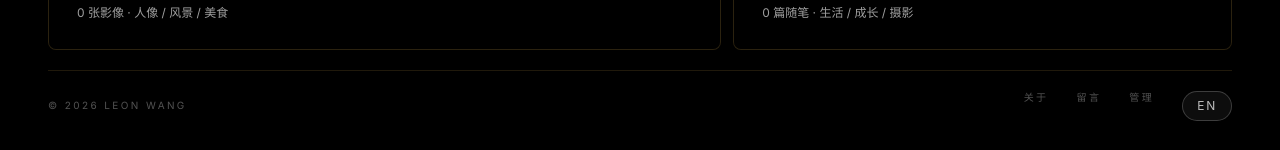
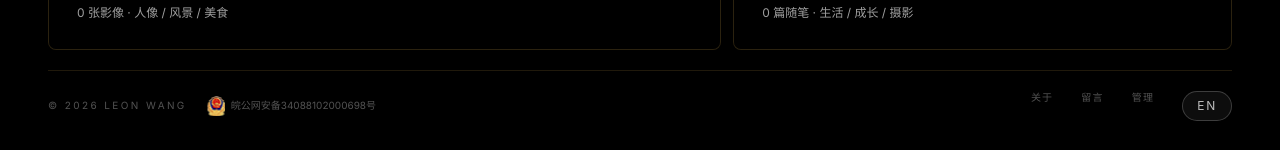
Before and after one commit to Userwly2001/liyang-photo, a Next.js app: page / in a window 1280 px wide. Shown: the part 1447-1597 px from the top of the page. Built offline with nearby package versions, Linux system fonts and the light colour scheme; no server answers; the database is empty.

Commit message:
feat: add public security registration footer

```diff
--- a/src/components/Home/HomePortal.tsx
+++ b/src/components/Home/HomePortal.tsx
@@ -5,6 +5,7 @@ import Link from 'next/link'
 import { motion } from 'framer-motion'
 import { useLanguage } from '@/i18n/useLanguage'
 import { LanguageSwitcher } from '@/i18n/LanguageSwitcher'
+import PublicSecurityRecord from '@/components/Layout/PublicSecurityRecord'
 
 interface PortalPhoto {
   imageUrl: string
@@ -240,8 +241,11 @@ export default function HomePortal({
             />
           </div>
 
-          <div className="flex flex-wrap items-center justify-between gap-4 border-t border-accent/15 pt-5 text-[10px] uppercase tracking-[0.24em] text-foreground/32">
-            <span>© {year} Leon Wang</span>
+          <div className="flex flex-wrap items-center justify-between gap-4 border-t border-accent/15 pt-5 text-[10px] tracking-[0.12em] text-foreground/32">
+            <div className="flex flex-wrap items-center gap-x-5 gap-y-2">
+              <span className="uppercase tracking-[0.24em]">© {year} Leon Wang</span>
+              <PublicSecurityRecord className="tracking-normal" />
+            </div>
             <nav className="flex gap-5 sm:gap-7">
               <Link href="/about" className="transition-colors hover:text-foreground/75">
                 {t.home.portal.aboutNav}
--- a/src/components/Layout/Footer.tsx
+++ b/src/components/Layout/Footer.tsx
@@ -4,6 +4,7 @@ import { useState, useEffect } from 'react'
 import Link from 'next/link'
 import { usePathname } from 'next/navigation'
 import { useLanguage } from '@/i18n/useLanguage'
+import PublicSecurityRecord from './PublicSecurityRecord'
 
 function VisitCounter({ label }: { label: string }) {
   const [count, setCount] = useState<number | null>(null)
@@ -81,8 +82,9 @@ export default function Footer() {
             </ul>
           </div>
         </div>
-        <div className="mt-16 pt-8 border-t border-accent/8 text-center text-xs text-foreground/24 flex items-center justify-center gap-6">
+        <div className="mt-16 flex flex-wrap items-center justify-center gap-x-6 gap-y-3 border-t border-accent/8 pt-8 text-center text-xs text-foreground/24">
           <span>{t.footer.copyright.replace('{year}', String(year))}</span>
+          <PublicSecurityRecord />
           <VisitCounter label={t.footer.visits} />
         </div>
       </div>
--- /dev/null
+++ b/src/components/Layout/PublicSecurityRecord.tsx
@@ -0,0 +1,16 @@
+const RECORD_URL = 'https://beian.mps.gov.cn/#/query/webSearch?code=34088102000698'
+
+export default function PublicSecurityRecord({ className = '' }: { className?: string }) {
+  return (
+    <a
+      href={RECORD_URL}
+      rel="noreferrer"
+      target="_blank"
+      className={`inline-flex items-center gap-1.5 transition-colors hover:text-foreground/70 ${className}`}
+    >
+      {/* eslint-disable-next-line @next/next/no-img-element */}
+      <img src="/beian.png" alt="" width={18} height={20} aria-hidden="true" />
+      <span>皖公网安备34088102000698号</span>
+    </a>
+  )
+}
```
Also changed, not shown: public/beian.png (added).
